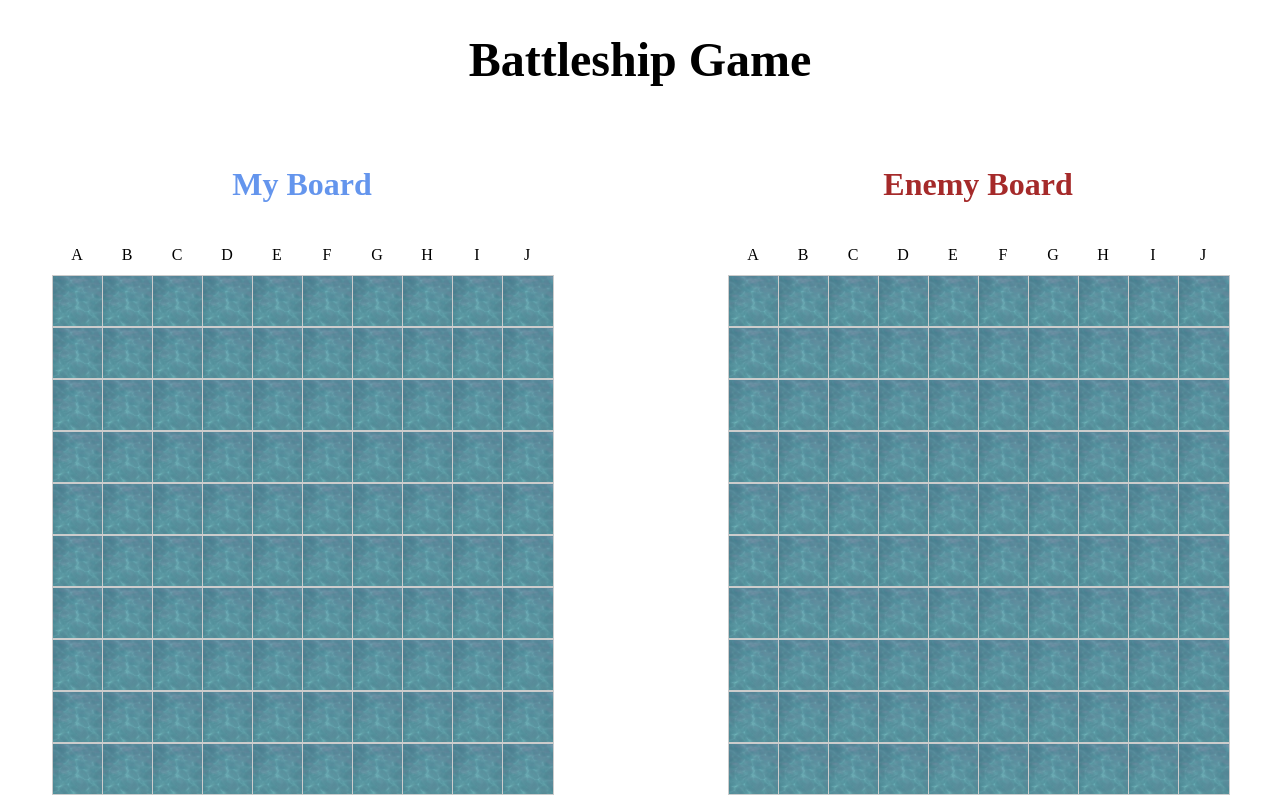
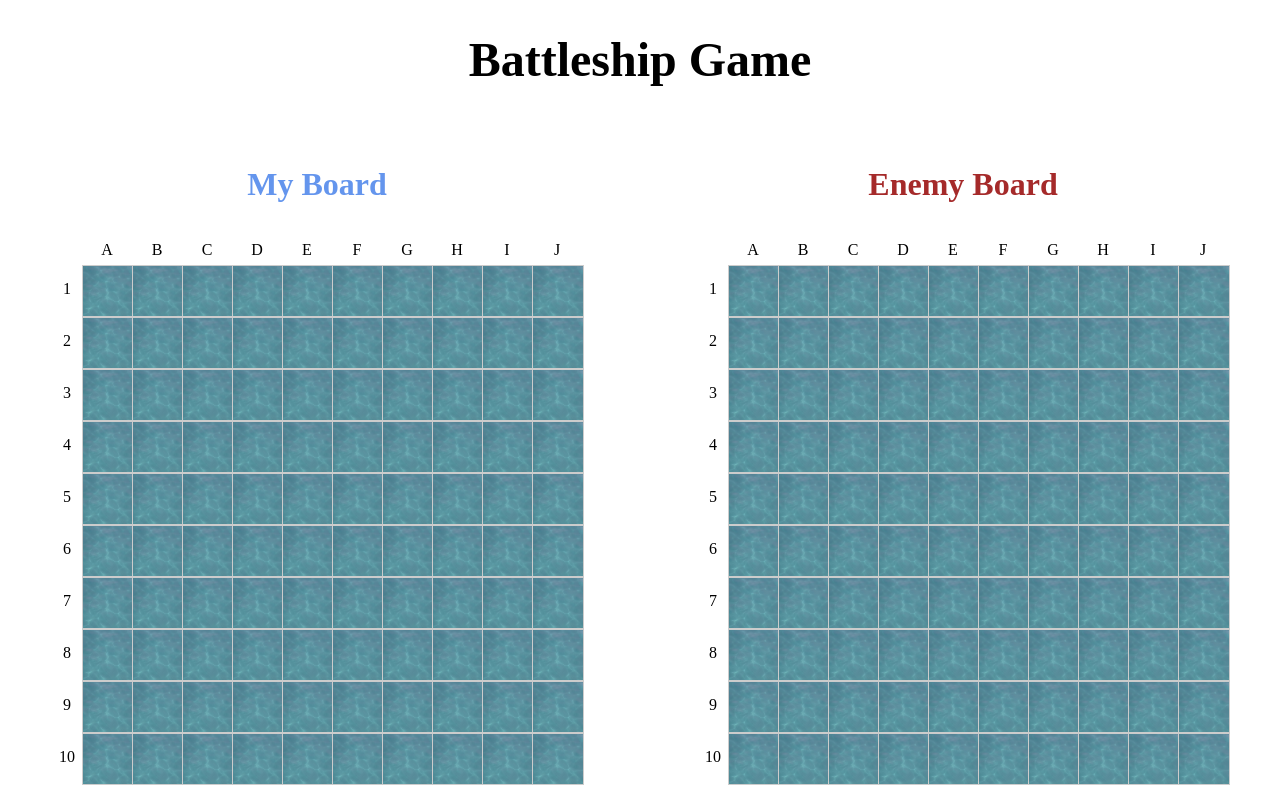
Before and after one commit to AcostaF12/unq-ui-federico-acosta-trabajo-final, a React (Vite) app in the folder battleship-game/: page / in a window 1280 px wide. Shown: the top 800 px of the page. Built offline with nearby package versions, Linux system fonts and the light colour scheme; the HTML template or start-up script is replaced by a standard one.

Commit message:
cells positions finished

```diff
--- a/battleship-game/src/components/Board/Board.css
+++ b/battleship-game/src/components/Board/Board.css
@@ -9,8 +9,20 @@
   gap: 0px;
 }
 
+.number-column {
+  display: grid;
+  grid-template-rows: repeat(10, 50px);
+  padding-top: 45px;
+  gap: 2px;
+}
+
 .number-cell {
-  height: 40px;
+  height: 50px;
+  width: 30px;
+}
+
+.letter-cell {
+  height: 30px;
   display: flex;
   align-items: center;
   justify-content: center;
--- a/battleship-game/src/components/Board/Board.jsx
+++ b/battleship-game/src/components/Board/Board.jsx
@@ -6,11 +6,16 @@ export const Board = ({ cells, isMyBoard, onClick }) => {
   const numberSequence = Array.from({ length: 10 }, (_, i) => i + 1);
 
   return (
-    <div>
+    <div className="boards-container">
+      <div className="number-column">
+        {numberSequence.map((number, index) => (
+          <div key={index} className="number-cell">{number}</div>
+        ))}
+      </div>
       <div className={`board ${isMyBoard ? "my-board" : "enemy-board"}`}>
         {cells.map((row, rowIndex) => (
           <div key={rowIndex} className="row">
-            <div className="number-cell">{alphabet[rowIndex]}</div>
+            <div className="letter-cell">{alphabet[rowIndex]}</div>
             {row.map((cell, colIndex) => (
               <Cell
                 key={colIndex}
```
